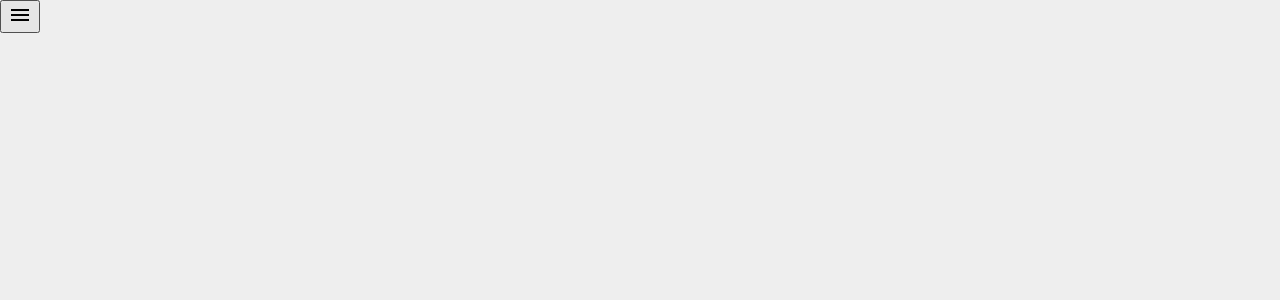
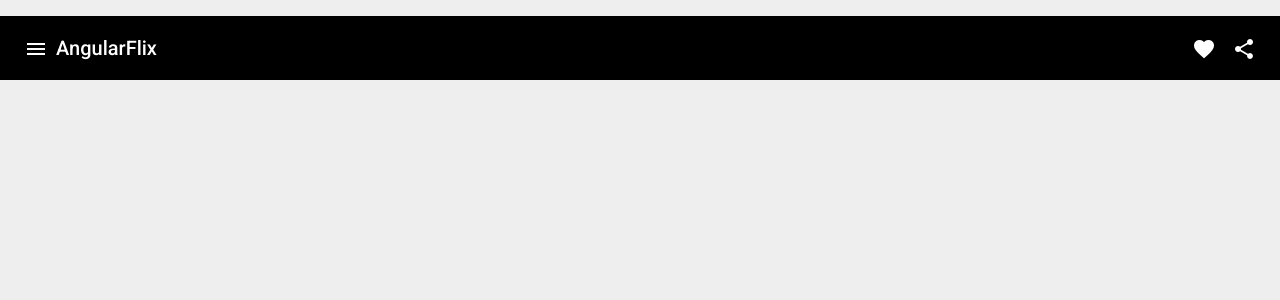
Before and after one commit to JustinCarpenter2020/angularfix, an Angular app: page / in a window 1280 px wide. Shown: the top 300 px of the page. Built offline with nearby package versions, Linux system fonts and the light colour scheme.

Commit message:
toolbar implemented

```diff
--- a/src/app/app.component.css
+++ b/src/app/app.component.css
@@ -5,6 +5,15 @@
   left: 0;
   right: 0;
   background: #eee;
+}
+
+.example-spacer {
+  flex: 1 1 auto;
+}
+
+.toolbar{
+  background-color: black;
+  color: white;
 }
 
 
--- a/src/app/app.component.html
+++ b/src/app/app.component.html
@@ -1,8 +1,22 @@
 <mat-sidenav-container class="sidenav-container">
   <mat-sidenav class="sidenav-content" mode="over" #drawer>Sidenav content</mat-sidenav>
   <mat-sidenav-content>
-    <button mat-icon-button type="button" (click)="drawer.toggle()">
-      <mat-icon>menu</mat-icon>
-    </button>
+    <p>
+      <mat-toolbar class="toolbar">
+        <button mat-icon-button class="example-icon" (click)="drawer.toggle()" aria-label="Example icon-button with menu icon">
+          <mat-icon>menu</mat-icon>
+        </button>
+        <h1>AngularFlix</h1>
+        <span class="example-spacer"></span>
+        <button mat-icon-button class="example-icon favorite-icon" aria-label="Example icon-button with heart icon">
+          <mat-icon>favorite</mat-icon>
+        </button>
+        <button mat-icon-button class="example-icon" aria-label="Example icon-button with share icon">
+          <mat-icon>share</mat-icon>
+        </button>
+      </mat-toolbar>
+    </p>
+    <router-outlet></router-outlet>
+
   </mat-sidenav-content>
 </mat-sidenav-container>
--- a/src/styles.css
+++ b/src/styles.css
@@ -1,4 +1,5 @@
 /* You can add global styles to this file, and also import other style files */
+@import '~@angular/cdk/overlay-prebuilt.css';
 
 html, body { height: 100%; }
 body { margin: 0; font-family: Roboto, "Helvetica Neue", sans-serif; }
```
Also changed, not shown: src/app/app.module.ts (+5 -2 lines).
